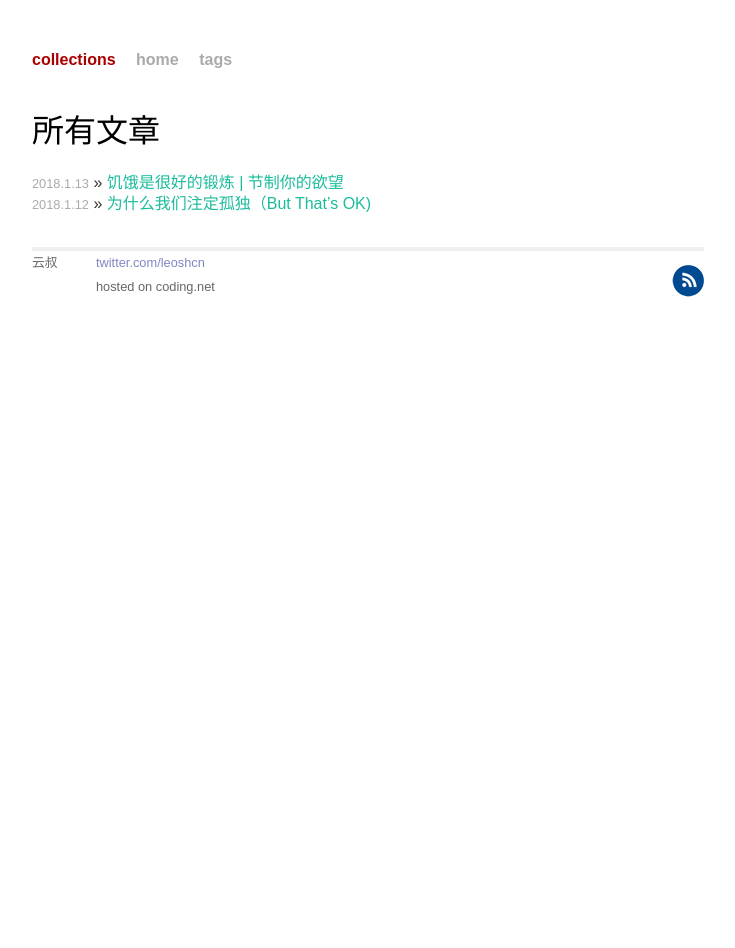
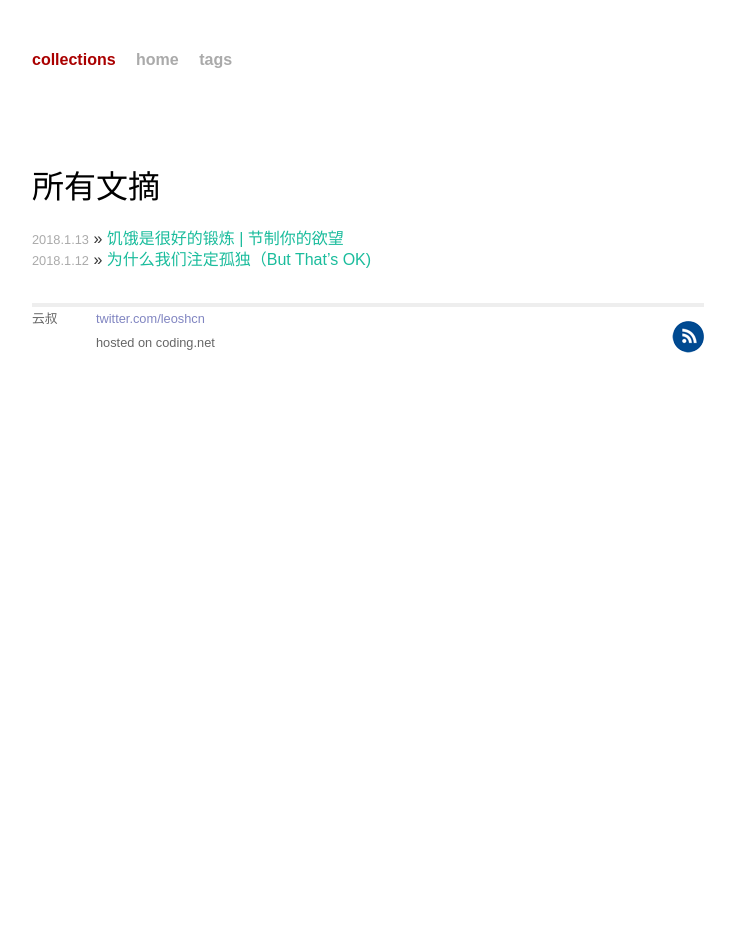
Before and after one commit to leoshcn/collection, a Jekyll site: the page built from index.md, in a window 1280 px wide. Shown: the whole page, without its empty margins (272-1007 px from the left). Built offline with Jekyll 4.4.1, drawn with Linux system fonts in a browser that asks for light colours.

Commit message:
Update index.md

```diff
--- a/index.md
+++ b/index.md
@@ -3,7 +3,7 @@
 ---
 
 <div id="home" class="typo">
-  <h1>所有文章</h1>
+  <h1>所有文摘</h1>
   <ul class="posts">
     {% for post in site.posts %}
       <li><span>{{ post.date | date: "%Y.%-m.%-d" }}</span> &raquo; <a href="{{ site.baseurl }}{{ post.url }}">{{ post.title }}</a></li>
```
